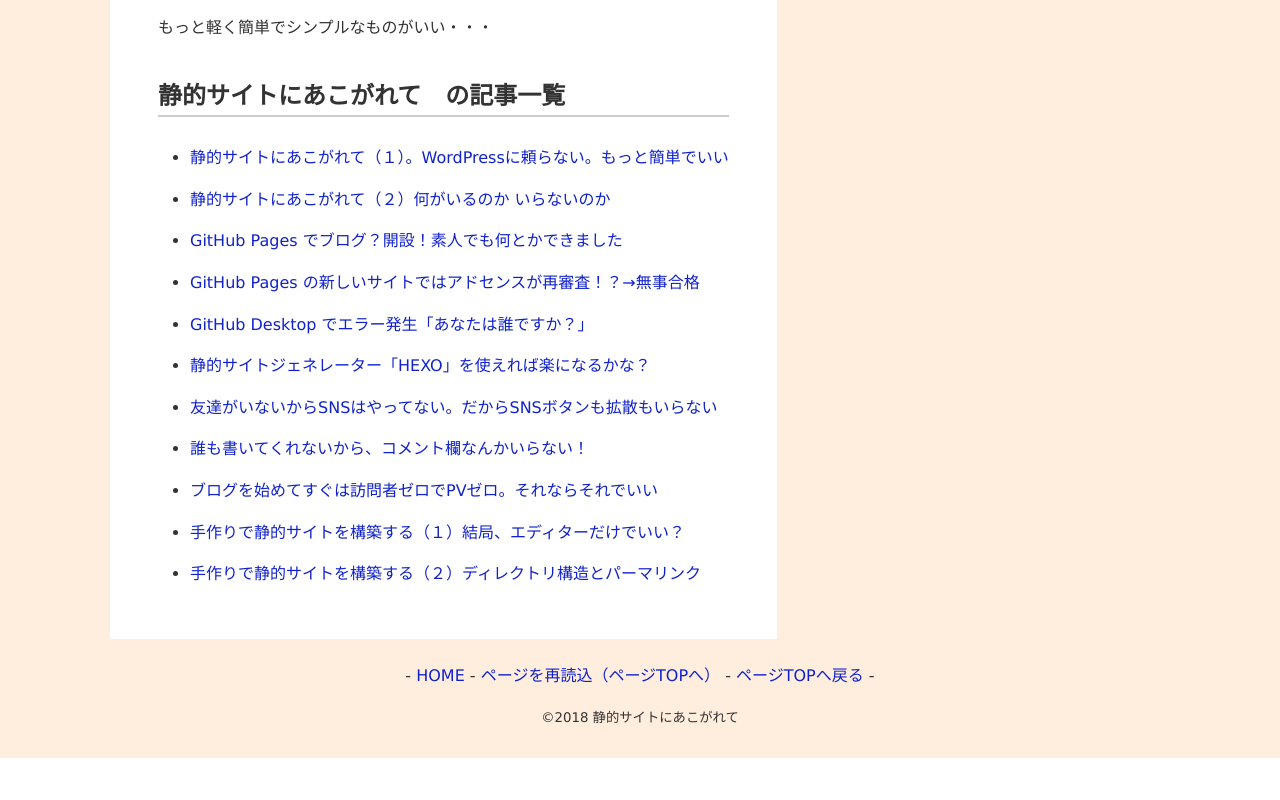
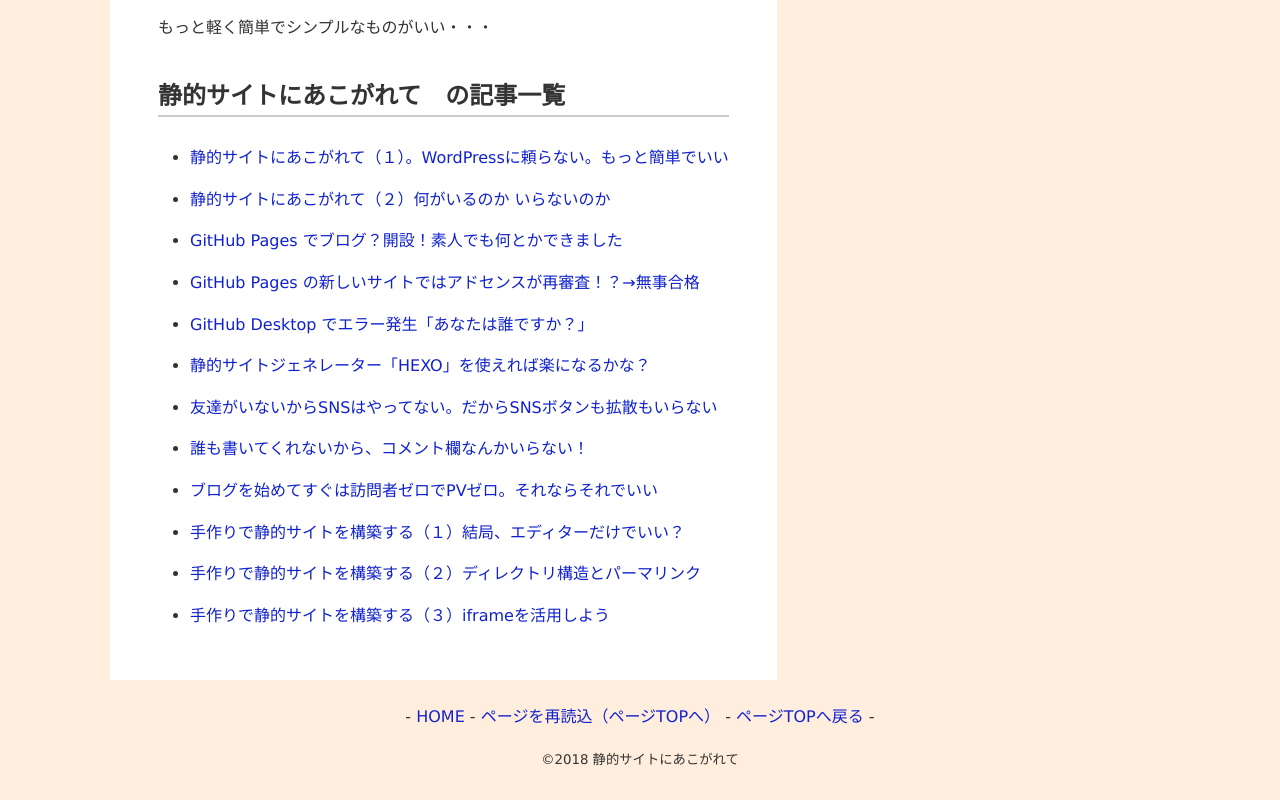
Before and after one commit to sonotato6/sonotato6.github.io, a plain HTML site: page index.html in a window 1280 px wide. Shown: the part 671-1471 px from the top of the page. Before the commit the page ends 1429 px from the top, so only its background shows below. Drawn offline with Linux system fonts and the light colour scheme.

Commit message:
Update index.html

```diff
--- a/index.html
+++ b/index.html
@@ -584,6 +584,7 @@ WordPress がイヤになって、作ってみました静的サイト
 <li><a href="https://sonotato6.github.io/zero-deii/">ブログを始めてすぐは訪問者ゼロでPVゼロ。それならそれでいい</a></li>
 <li><a href="https://sonotato6.github.io/static-site-editor/">手作りで静的サイトを構築する（１）結局、エディターだけでいい？</a></li>
 <li><a href="https://sonotato6.github.io/directory-permalink/">手作りで静的サイトを構築する（２）ディレクトリ構造とパーマリンク</a></li>
+<li><a href="https://sonotato6.github.io/iframe/">手作りで静的サイトを構築する（３）iframeを活用しよう</a></li>
 </ul>
 
 
```
